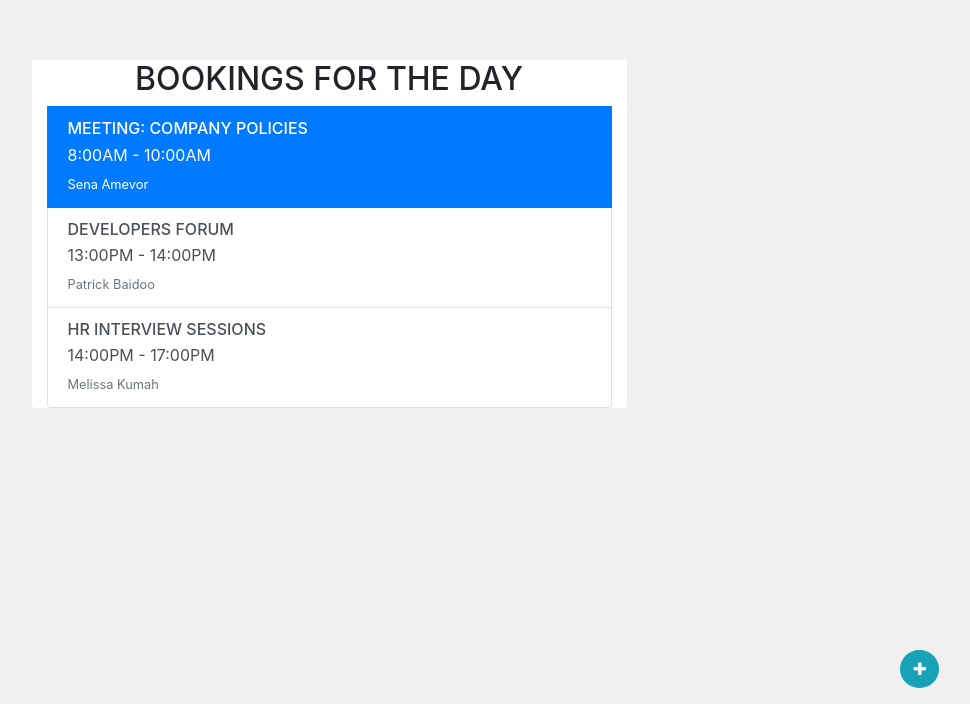
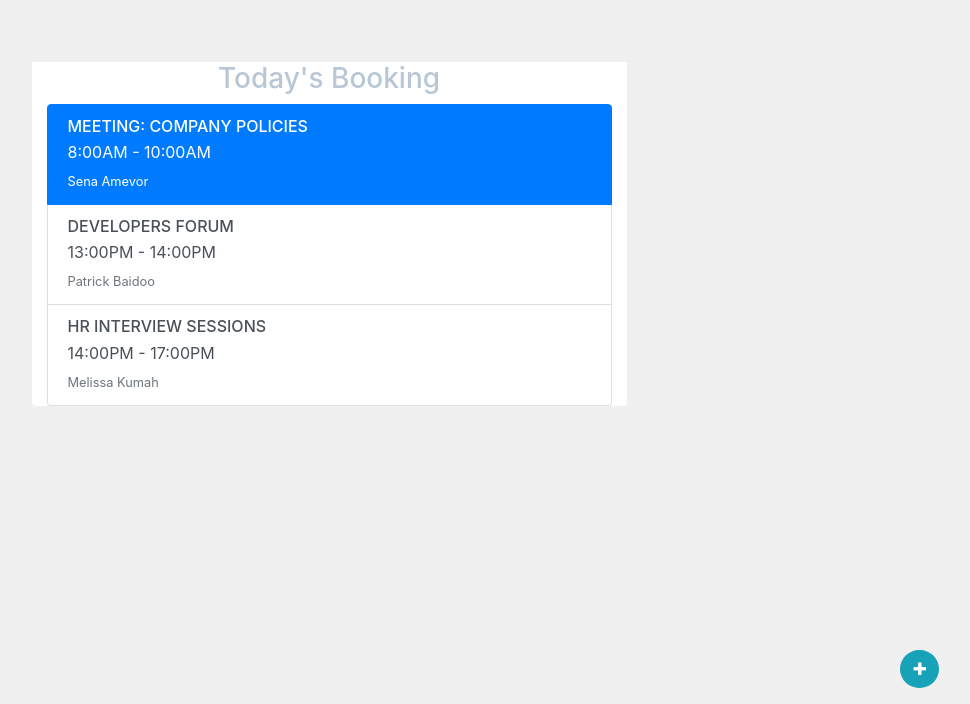
Before and after one commit to noraboamaah/booking, a plain HTML site: page index.html in a window 1280 px wide. Shown: the part 166-870 px from the top of the page, without its empty margins (296-1266 px from the left). Drawn offline with nearby package versions, Linux system fonts and the light colour scheme.

Commit message:
Add files via upload
add style to the heading

```diff
--- a/index.html
+++ b/index.html
@@ -36,7 +36,10 @@ button[type=submit] {margin:1em 0;}
 
   body{
     background-color: #f0f0f0;
+  }
 
+  html{
+    font-family:  helevitca, arial !important
   }
 </style>
 </head>
@@ -49,7 +52,8 @@ button[type=submit] {margin:1em 0;}
         <div class="col-12 col-sm-6 mx-auto">
             <div class="container" style="background-color: white;">
                 <!-- List goes here  -->
-                  <div class="list-group"><h2 class="text-center text-uppercase">Bookings for the Day</h2>
+                <h3 class="text-center " class="page-header" style="color: #b8c7d6; background-color: white">Today's Booking</h3>
+                  <div class="list-group">
   <a href="#" class="list-group-item list-group-item-action flex-column align-items-start active">
     <div class="d-flex w-100 justify-content-between">
       <h6 class="mb-1">Meeting: Company Policies</h6>
```
